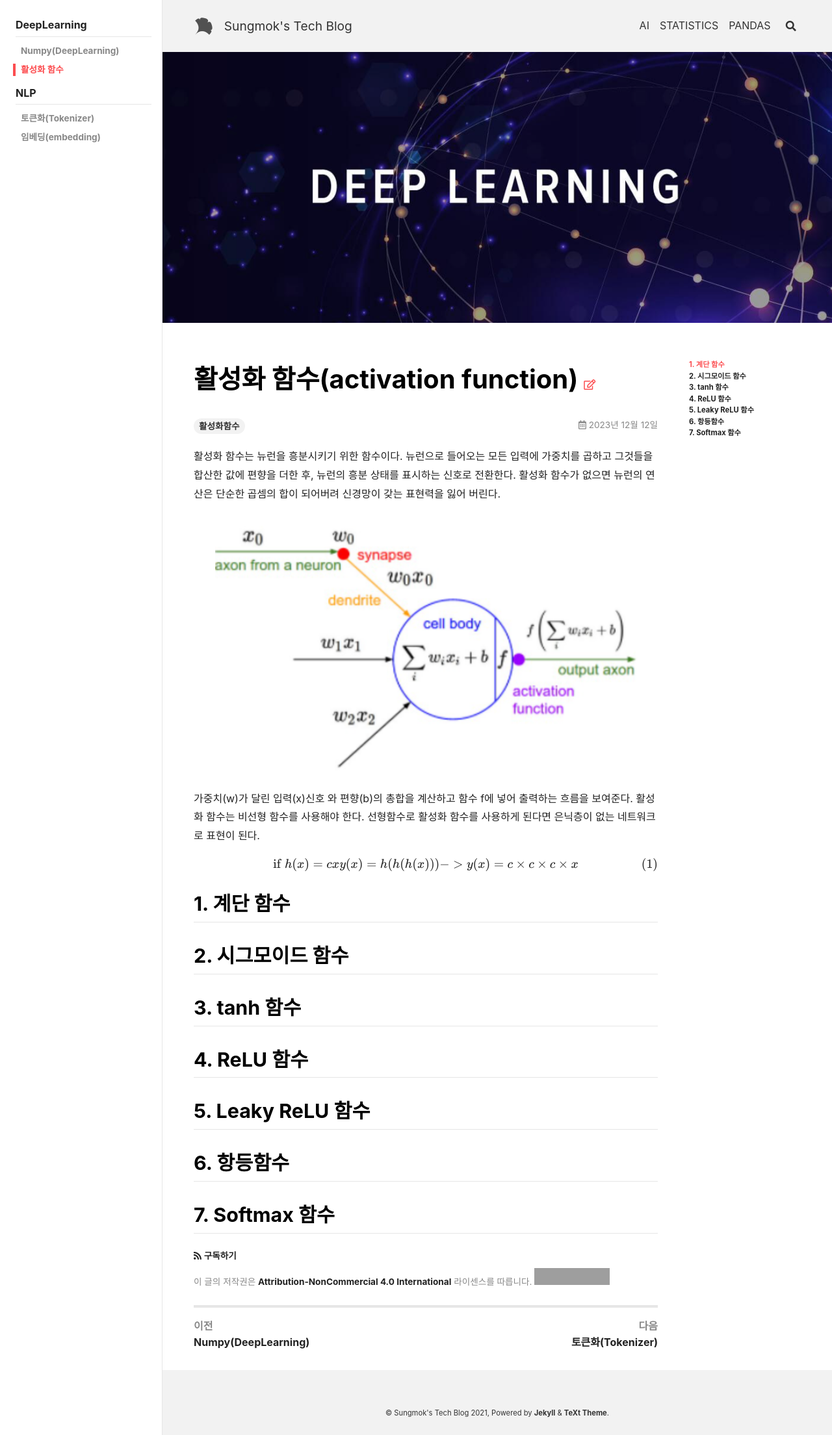
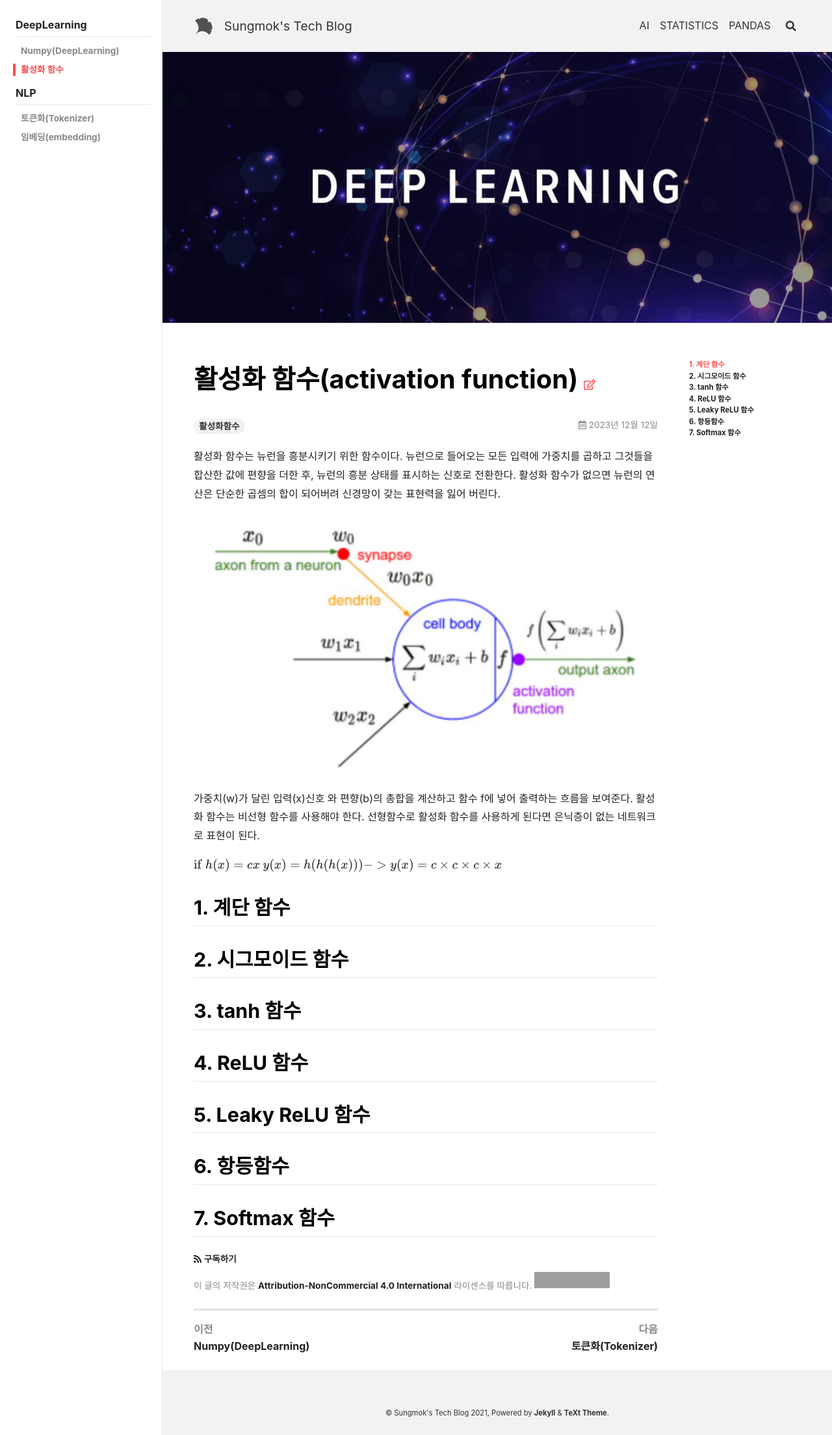
Before and after one commit to mox21c/mox21c.github.io, a Jekyll site: the page built from _posts/ai/deeplearning/2023-12-12-activation-function.md, in a window 1280 px wide. Shown: the whole page at 65% size. Built offline with Jekyll 4.4.1, drawn with Linux system fonts in a browser that asks for light colours; nearby versions of some CDN libraries; formulas are drawn with MathJax 3; grey boxes are pictures that could not be loaded.

Commit message:
modify activation function

```diff
--- a/_posts/ai/deeplearning/2023-12-12-activation-function.md
+++ b/_posts/ai/deeplearning/2023-12-12-activation-function.md
@@ -25,11 +25,8 @@ lang: ko
 가중치(w)가 달린 입력(x)신호 와 편향(b)의 총합을 계산하고 함수 f에 넣어 출력하는 흐름을 보여준다.
 활성화 함수는 비선형 함수를 사용해야 한다. 선형함수로 활성화 함수를 사용하게 된다면 은닉층이 없는 네트워크로 표현이 된다.
 
-$$
-\mbox{if }h(x) = cx
-
-y(x) = h(h(h(x)))  -> y(x) = c \times c \times c \times x
-$$
+$$\mbox{if }h(x) = cx \notag$$
+$$y(x) = h(h(h(x)))  -> y(x) = c \times c \times c \times x \notag$$
 
 
 ## 1. 계단 함수
```
